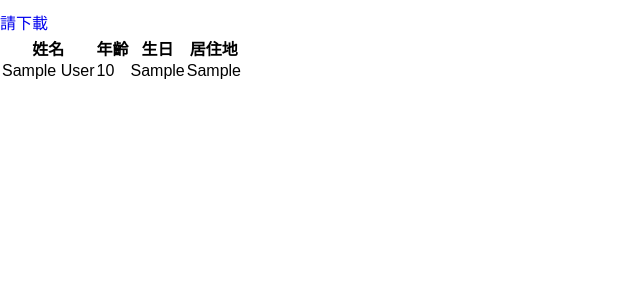
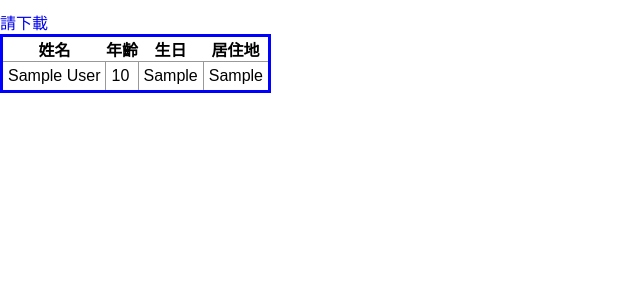
Before and after one commit to wdaweb/phpfile-MissPigHead, a PHP site: page /text-export.php?do=download in a window 1280 px wide. Shown: the part 100-400 px from the top of the page, without its empty margins (0-640 px from the left). Run offline with PHP 8.4, Linux system fonts and the light colour scheme; tables that the repository leaves empty or names only in its code hold one stand-in row (values such as "Sample post").

Commit message:
增加自訂css

```diff
--- a/style.css
+++ b/style.css
@@ -30,3 +30,17 @@
     text-align: center;
     font-size:32px;
 }
+table{
+    border:3px solid blue;
+    border-collapse:collapse;
+}
+td{
+    border:1px solid #999;
+    padding:5px;
+}
+
+.divcen{
+    width:500px;
+    margin:10px auto;
+    text-align:center;
+}
```
